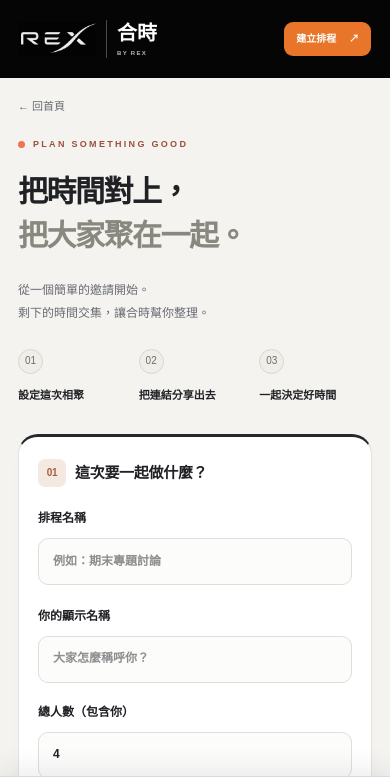
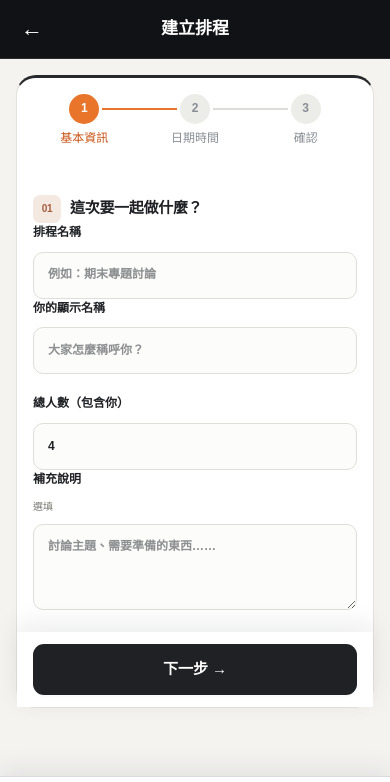
Before and after one commit to Rouyu07/shared-time-scheduler, a Next.js app: page /s/new in a window 390 px wide. Shown: the top 782 px of the page. Built offline with nearby package versions, Linux system fonts and the light colour scheme.

Commit message:
feat: refactor mobile scheduling experience

```diff
--- a/playwright.config.ts
+++ b/playwright.config.ts
@@ -1,7 +1,7 @@
 import { defineConfig } from "@playwright/test";
 export default defineConfig({
   testDir: "./tests/browser",
-  timeout: 120000,
+  timeout: 180000,
   workers: 1,
   reporter: "list",
   use: {
--- a/src/app/brand.css
+++ b/src/app/brand.css
@@ -73,6 +73,13 @@ textarea:focus {
   border: 0;
   background: #050505;
   color: #fff;
+}
+.mobile-header {
+  display: none;
+}
+.mobile-step-progress,
+.mobile-step-actions {
+  display: none;
 }
 .brand {
   gap: 17px;
@@ -1339,6 +1346,62 @@ footer {
 }
 
 @media (max-width: 720px) {
+  .site-header {
+    display: none;
+  }
+
+  .mobile-header {
+    position: sticky;
+    top: 0;
+    z-index: 60;
+    display: flex;
+    min-height: 58px;
+    align-items: center;
+    border-bottom: 1px solid #292b2f;
+    background: #111216;
+    color: #fff;
+  }
+
+  .mobile-home-header {
+    padding: 7px 16px;
+  }
+
+  .mobile-home-header .brand {
+    gap: 10px;
+  }
+
+  .mobile-home-header .rex-logo {
+    width: 72px;
+    height: 32px;
+  }
+
+  .mobile-home-header .brand-product {
+    padding-left: 10px;
+    font-size: 18px;
+  }
+
+  .mobile-task-header {
+    display: grid;
+    grid-template-columns: 44px 1fr 44px;
+    padding: 7px 10px;
+    text-align: center;
+  }
+
+  .mobile-task-header a {
+    display: grid;
+    width: 44px;
+    height: 44px;
+    place-items: center;
+    border-radius: 10px;
+    color: #fff;
+    font-size: 22px;
+    text-decoration: none;
+  }
+
+  .mobile-task-header strong {
+    font-size: 17px;
+  }
+
   body {
     padding-bottom: calc(84px + env(safe-area-inset-bottom));
   }
@@ -1352,6 +1415,278 @@ footer {
 
   .workspace > .tabs {
     display: none;
+  }
+
+  .creation-layout {
+    margin: 0 auto;
+    padding: 0 16px 20px;
+  }
+
+  .creation-intro {
+    display: none;
+  }
+
+  .creation-layout > .form {
+    margin-top: 16px;
+    padding: 16px;
+  }
+
+  .mobile-step-progress {
+    display: grid;
+    grid-template-columns: repeat(3, 1fr);
+    gap: 8px;
+    margin: 0 0 24px;
+    padding: 0;
+    list-style: none;
+  }
+
+  .mobile-step-progress li {
+    position: relative;
+    display: grid;
+    justify-items: center;
+    gap: 5px;
+    color: #8a8d94;
+    font-size: 12px;
+  }
+
+  .mobile-step-progress li:not(:last-child)::after {
+    content: "";
+    position: absolute;
+    top: 14px;
+    left: calc(50% + 18px);
+    width: calc(100% - 28px);
+    height: 2px;
+    background: #deded9;
+  }
+
+  .mobile-step-progress span {
+    display: grid;
+    width: 30px;
+    height: 30px;
+    place-items: center;
+    border-radius: 50%;
+    background: #ecece8;
+    font-weight: 800;
+  }
+
+  .mobile-step-progress .active {
+    color: #c95112;
+  }
+
+  .mobile-step-progress .active span,
+  .mobile-step-progress .active:not(:last-child)::after {
+    background: #e8752a;
+    color: #fff;
+  }
+
+  .mobile-step-panel {
+    display: none;
+  }
+
+  .mobile-step-panel[data-active="true"] {
+    display: block;
+  }
+
+  .mobile-step-panel > h2 {
+    margin-top: 0;
+  }
+
+  .mobile-step-actions {
+    position: sticky;
+    bottom: calc(72px + env(safe-area-inset-bottom));
+    z-index: 40;
+    display: flex;
+    margin: 22px -16px -16px;
+    padding: 12px 16px;
+    background: rgb(255 255 255 / 97%);
+    box-shadow: 0 -8px 24px rgb(24 29 27 / 8%);
+  }
+
+  .mobile-step-actions button {
+    width: 100%;
+    min-height: 48px;
+  }
+
+  .mobile-step-actions.split {
+    gap: 10px;
+  }
+
+  .mobile-step-actions.back-only {
+    position: static;
+    margin-top: 8px;
+    padding-top: 0;
+    box-shadow: none;
+  }
+
+  .workspace {
+    padding: 14px 16px 24px;
+  }
+
+  .workspace-top {
+    display: none;
+  }
+
+  .identity-banner {
+    margin: 0 0 12px;
+    padding: 10px 12px;
+    border-radius: 12px;
+  }
+
+  .identity-avatar,
+  .identity-help,
+  .identity-caption {
+    display: none;
+  }
+
+  .identity-main strong {
+    font-size: 14px;
+  }
+
+  .schedule-heading {
+    min-height: 0;
+    margin: 0 0 12px;
+    padding: 16px;
+    border-radius: 16px;
+  }
+
+  .schedule-heading h1 {
+    margin: 10px 0 6px;
+    font-size: 24px;
+    line-height: 1.25;
+  }
+
+  .schedule-heading .muted {
+    font-size: 13px;
+    line-height: 1.45;
+  }
+
+  .description {
+    display: none;
+  }
+
+  .stats {
+    grid-template-columns: repeat(2, 1fr);
+    margin: 0 0 16px;
+    padding: 0;
+    border-radius: 14px;
+  }
+
+  .stats > div {
+    min-height: 88px;
+    padding: 14px 16px;
+  }
+
+  .stats > div:first-child,
+  .stats > div:last-child {
+    display: none;
+  }
+
+  .stats strong {
+    font-size: 24px;
+  }
+
+  .two-columns {
+    gap: 16px;
+  }
+
+  .overview-comments {
+    display: none;
+  }
+
+  .card {
+    padding: 16px;
+    border-radius: 14px;
+  }
+
+  .card h2,
+  .section-title h2 {
+    font-size: 20px;
+  }
+
+  .muted,
+  .field-hint,
+  .notice {
+    font-size: 14px;
+    line-height: 1.55;
+  }
+
+  .availability-grid {
+    grid-template-columns: 1fr;
+    gap: 8px;
+  }
+
+  .availability-grid .time-slot {
+    min-height: 52px;
+    padding: 12px 14px;
+    border-radius: 10px;
+    font-size: 15px;
+  }
+
+  .availability-grid .time-slot.selected {
+    border-color: #e8752a;
+    background: #fff3e8;
+    color: #202125;
+    box-shadow: inset 3px 0 0 #e8752a;
+  }
+
+  .availability-grid .time-slot.selected span {
+    color: #c95112;
+  }
+
+  .day-navigation {
+    margin: 16px 0 12px;
+  }
+
+  .save-bar {
+    margin: 16px -16px -16px;
+    padding: 12px 16px;
+    border-top: 1px solid var(--line);
+    background: rgb(255 255 255 / 97%);
+    box-shadow: 0 -8px 24px rgb(24 29 27 / 8%);
+  }
+
+  .save-bar > div {
+    display: none;
+  }
+
+  .save-bar button {
+    width: 100%;
+    min-height: 48px;
+  }
+
+  .result-card {
+    padding: 14px 0;
+    border: 0;
+    border-bottom: 1px solid var(--line);
+    border-radius: 0;
+    box-shadow: none;
+  }
+
+  .result-card.top-result {
+    margin: 14px 0;
+    padding: 18px 14px;
+    border: 1px solid #ed9b70;
+    border-radius: 14px;
+    background: #fff3e8;
+  }
+
+  .vote-card {
+    padding: 14px;
+    border-radius: 12px;
+  }
+
+  .discussion-page {
+    margin-bottom: 0;
+  }
+
+  .discussion-page form {
+    position: sticky;
+    bottom: calc(72px + env(safe-area-inset-bottom));
+    z-index: 40;
+    margin: 18px -16px -16px;
+    padding: 12px 16px;
+    border-top: 1px solid var(--line);
+    background: rgb(255 255 255 / 97%);
   }
 
   .mobile-bottom-nav {
--- a/src/app/layout.tsx
+++ b/src/app/layout.tsx
@@ -1,6 +1,7 @@
 import type { Metadata, Viewport } from "next";
 import Link from "next/link";
 import MobileNavigation from "@/components/mobile-navigation";
+import MobileHeader from "@/components/mobile-header";
 import "./globals.css";
 import "./brand.css";
 export const metadata: Metadata = {
@@ -19,6 +20,7 @@ export default function RootLayout({
   return (
     <html lang="zh-Hant">
       <body>
+        <MobileHeader />
         <header className="site-header">
           <Link className="brand" href="/" aria-label="REX 合時首頁">
             <span className="rex-logo">
--- a/src/app/s/[publicId]/[[...section]]/page.tsx
+++ b/src/app/s/[publicId]/[[...section]]/page.tsx
@@ -14,6 +14,7 @@ export default async function Page({
         "results",
         "vote",
         "members",
+        "discussion",
         "more",
         "manage",
         "confirmed",
--- a/src/app/s/new/page.tsx
+++ b/src/app/s/new/page.tsx
@@ -6,6 +6,7 @@ export default function NewSchedule() {
   const [error, setError] = useState(""),
     [busy, setBusy] = useState(false),
     [fieldErrors, setFieldErrors] = useState<Record<string, string>>({});
+  const [mobileStep, setMobileStep] = useState(1);
   const [created, setCreated] = useState<{
     publicId: string;
     adminLink: string;
@@ -194,6 +195,15 @@ export default function NewSchedule() {
         </div>
       </aside>
       <form onSubmit={submit} className="card form" noValidate>
+        <ol className="mobile-step-progress" aria-label="建立排程進度">
+          {[1, 2, 3].map((step) => (
+            <li className={mobileStep >= step ? "active" : ""} key={step}>
+              <span>{step}</span>
+              <small>{step === 1 ? "基本資訊" : step === 2 ? "日期時間" : "確認"}</small>
+            </li>
+          ))}
+        </ol>
+        <div className="mobile-step-panel" data-active={mobileStep === 1}>
         <h2>
           <span className="section-number">01</span> 這次要一起做什麼？
         </h2>
@@ -243,6 +253,11 @@ export default function NewSchedule() {
             rows={3}
           />
         </label>
+        <div className="mobile-step-actions">
+          <button type="button" onClick={() => setMobileStep(2)}>下一步 →</button>
+        </div>
+        </div>
+        <div className="mobile-step-panel" data-active={mobileStep === 2}>
         <hr />
         <h2>
           <span className="section-number">02</span> 哪些日期與時間可以選？
@@ -320,6 +335,15 @@ export default function NewSchedule() {
             </datalist>
           </label>
         </div>
+        <div className="mobile-step-actions split">
+          <button type="button" className="secondary" onClick={() => setMobileStep(1)}>上一步</button>
+          <button type="button" onClick={() => setMobileStep(3)}>下一步 →</button>
+        </div>
+        </div>
+        <div className="mobile-step-panel" data-active={mobileStep === 3}>
+        <h2>
+          <span className="section-number">03</span> 確認並建立排程
+        </h2>
         <label>
           填寫截止時間 <span className="optional">選填，依上述時區</span>
           <input name="deadline" type="datetime-local" />
@@ -335,6 +359,10 @@ export default function NewSchedule() {
         <button className="primary large" disabled={busy}>
           {busy ? "建立中…" : "建立排程，取得分享連結 ↗"}
         </button>
+        <div className="mobile-step-actions back-only">
+          <button type="button" className="text-button" onClick={() => setMobileStep(2)}>← 返回日期時間</button>
+        </div>
+        </div>
       </form>
     </main>
   );
--- /dev/null
+++ b/src/components/mobile-header.tsx
@@ -0,0 +1,42 @@
+"use client";
+
+import Link from "next/link";
+import { usePathname } from "next/navigation";
+
+const sectionTitles: Record<string, string> = {
+  availability: "填寫可行時間",
+  results: "推薦結果",
+  vote: "投票決定時間",
+  members: "成員進度",
+  discussion: "討論",
+  more: "更多",
+  manage: "管理排程",
+  confirmed: "正式會議",
+};
+
+export default function MobileHeader() {
+  const pathname = usePathname();
+  if (pathname === "/") {
+    return (
+      <header className="mobile-header mobile-home-header">
+        <Link className="brand" href="/" aria-label="REX 合時首頁">
+          <span className="rex-logo"><img src="/rex-logo.png" alt="REX" /></span>
+          <span className="brand-product">合時</span>
+        </Link>
+      </header>
+    );
+  }
+  const parts = pathname.split("/").filter(Boolean);
+  const isNew = pathname === "/s/new";
+  const scheduleId = !isNew && parts[0] === "s" ? parts[1] : null;
+  const section = parts[2] ?? "overview";
+  return (
+    <header className="mobile-header mobile-task-header">
+      <Link href={scheduleId ? `/s/${scheduleId}` : "/"} aria-label="返回">
+        ←
+      </Link>
+      <strong>{isNew ? "建立排程" : sectionTitles[section] ?? "排程進度"}</strong>
+      <span aria-hidden="true" />
+    </header>
+  );
+}
--- a/src/components/schedule-screen.tsx
+++ b/src/components/schedule-screen.tsx
@@ -165,6 +165,7 @@ export default function ScheduleScreen({
     ["overview", "總覽"],
     ["availability", "我的時間"],
     ["results", "共同時間"],
+    ["discussion", "討論"],
     ...(s.status === "VOTING" ? [["vote", "時段投票"]] : []),
     ...(confirmed ? [["confirmed", "正式會議"]] : []),
     ...(s.isAdmin || section === "manage" ? [["manage", "管理排程"]] : []),
@@ -654,7 +655,7 @@ export default function ScheduleScreen({
           }
         >
           <span className="nav-icon" aria-hidden="true">⌂</span>
-          排程
+          進度
           {(s.status === "VOTING" || confirmed) && !notificationRead && (
             <i className="notification-dot" aria-label="有新的排程狀態" />
           )}
@@ -664,14 +665,14 @@ export default function ScheduleScreen({
           aria-current={section === "availability" ? "page" : undefined}
         >
           <span className="nav-icon" aria-hidden="true">✓</span>
-          填時間
+          時間
         </Link>
         <Link
-          href={`/s/${id}/members`}
-          aria-current={section === "members" ? "page" : undefined}
+          href={`/s/${id}/discussion`}
+          aria-current={section === "discussion" ? "page" : undefined}
         >
-          <span className="nav-icon" aria-hidden="true">♙</span>
-          成員
+          <span className="nav-icon" aria-hidden="true">▢</span>
+          討論
         </Link>
         <Link
           href={`/s/${id}/more`}
@@ -812,7 +813,10 @@ export default function ScheduleScreen({
               )}
             </aside>
           </div>
-          <section className="card comments">
+        </>
+      )}
+      {(section === "overview" || section === "discussion") && (
+          <section className={`card comments ${section === "overview" ? "overview-comments" : "discussion-page"}`}>
             <h2>
               留個訊息 <span className="count">{s.comments.length}</span>
             </h2>
@@ -877,7 +881,6 @@ export default function ScheduleScreen({
               </form>
             )}
           </section>
-        </>
       )}
       {section === "availability" && s.me && (
         <section className="card">
@@ -1040,7 +1043,7 @@ export default function ScheduleScreen({
                 );
               }}
             >
-              {busy ? "提交中…" : "儲存並提交 →"}
+              {busy ? "提交中…" : "儲存我的可行時間 →"}
             </button>
           </div>
         </section>
```
Also changed, not shown: 3 other files (tests, documents, lock files or other folders).
